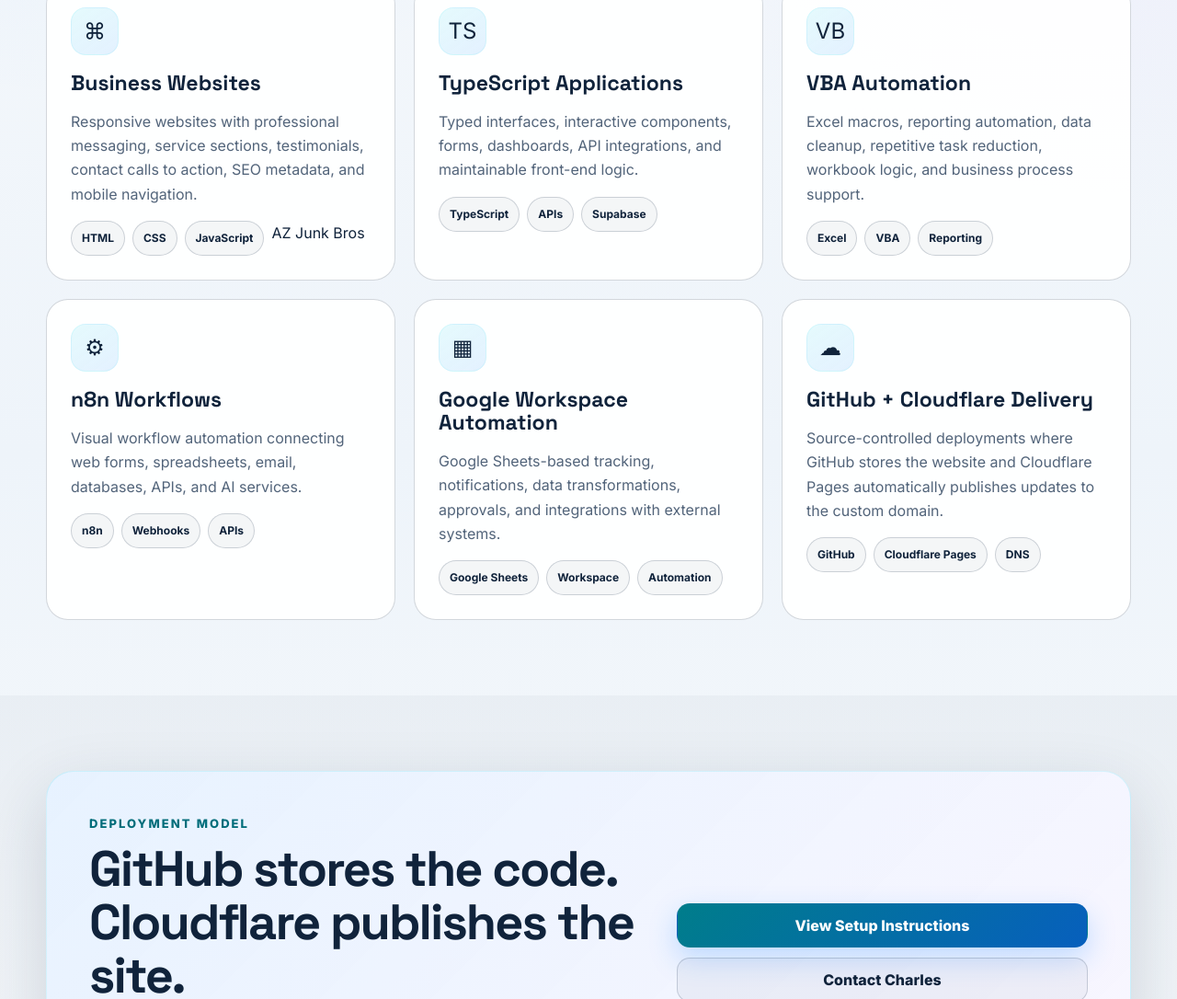
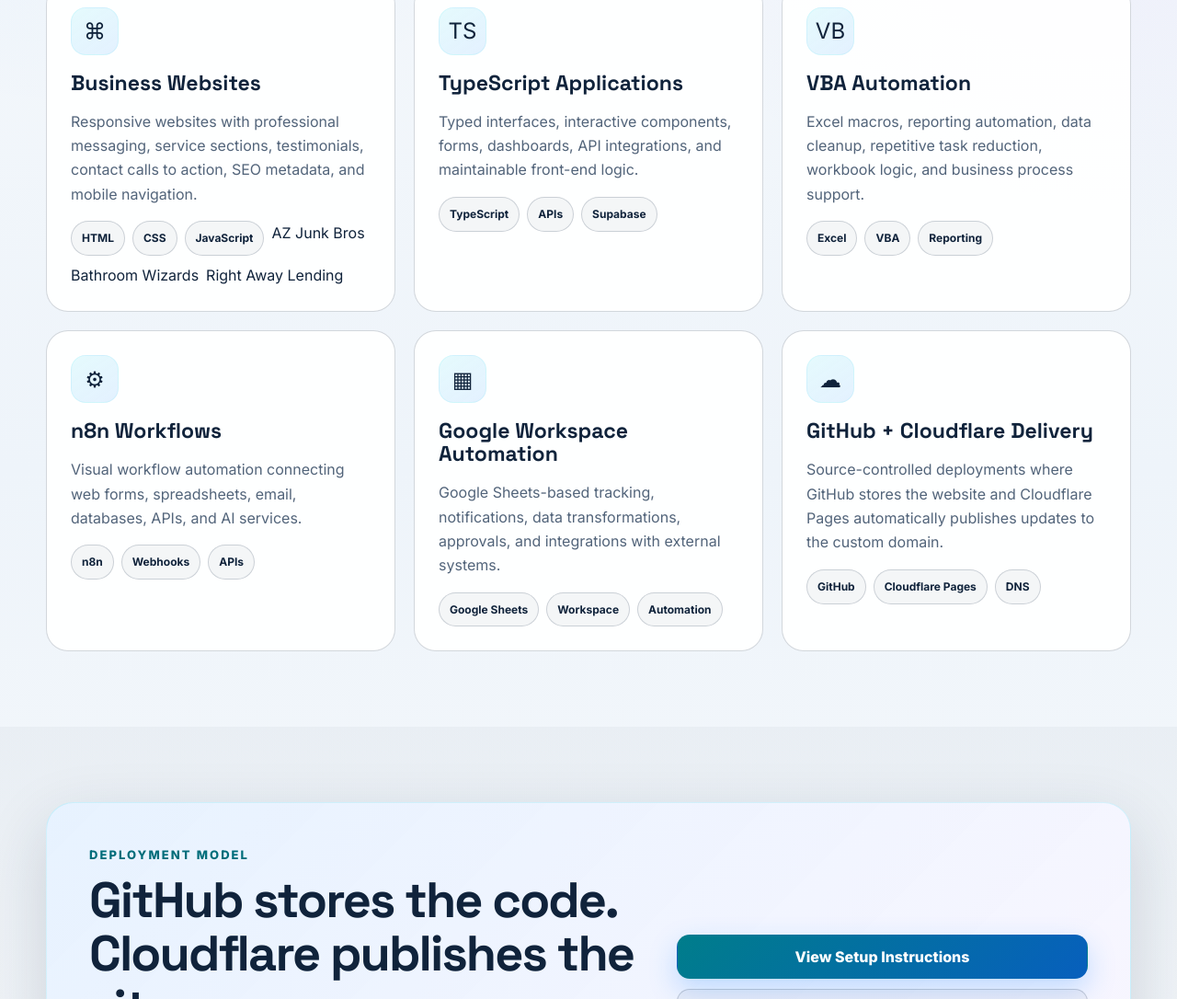
Before and after one commit to Charles85298/pro-it-help, a website: page public/web-automation.html in a window 1280 px wide. Shown: the part 638-1724 px from the top of the page at 92% size. Drawn offline with Linux system fonts and the light colour scheme.

Commit message:
Add links for Bathroom Wizards and Right Away Lending

```diff
--- a/public/web-automation.html
+++ b/public/web-automation.html
@@ -100,6 +100,13 @@
         <a href="https://junkbrosaz.com/" rel="noopener noreferrer" target="_blank">
          AZ Junk Bros
         </a>
+        <a href="https://bathroom-wizards.com" rel="noopener noreferrer" target="_blank">
+         Bathroom Wizards
+        </a>
+        <a href="https://charles85298.github.io/right-away-lending-gwoth-takover-2026/" rel="noopener noreferrer" target="_blank">
+         Right Away Lending
+        </a>
+
        </div>
       </article>
       <article class="card reveal">
```
